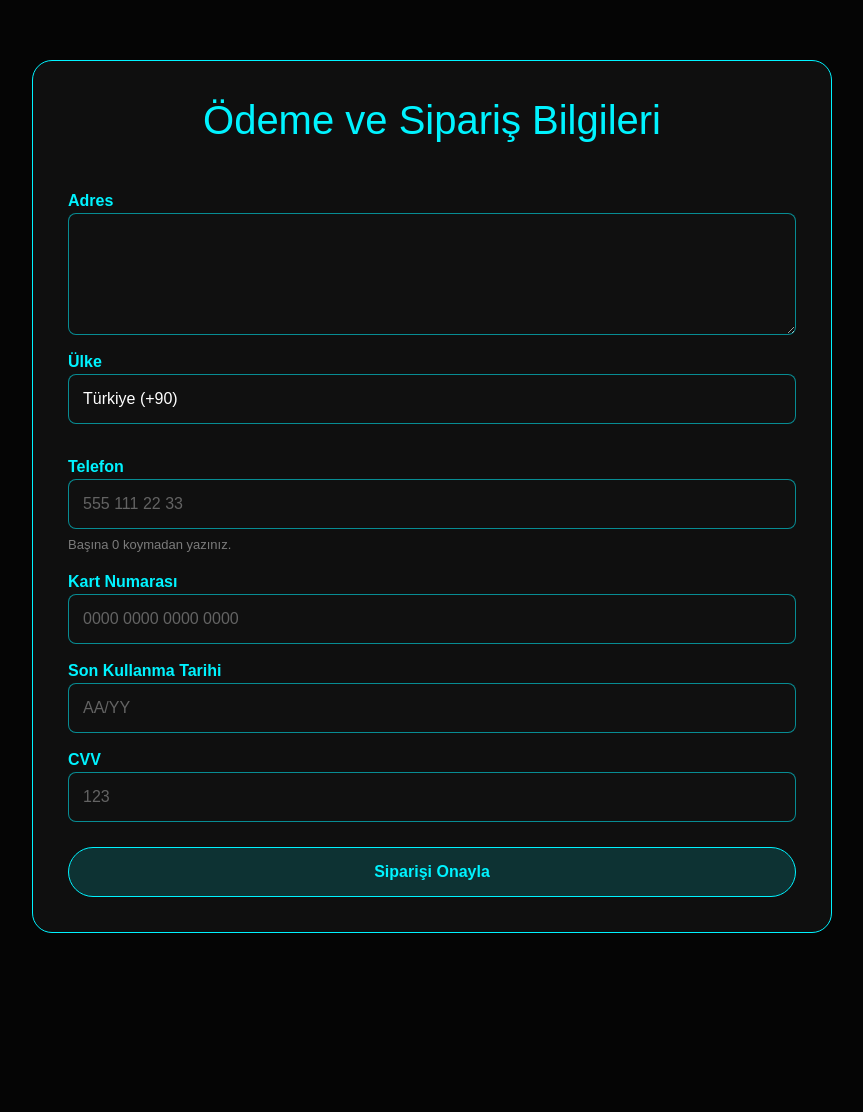
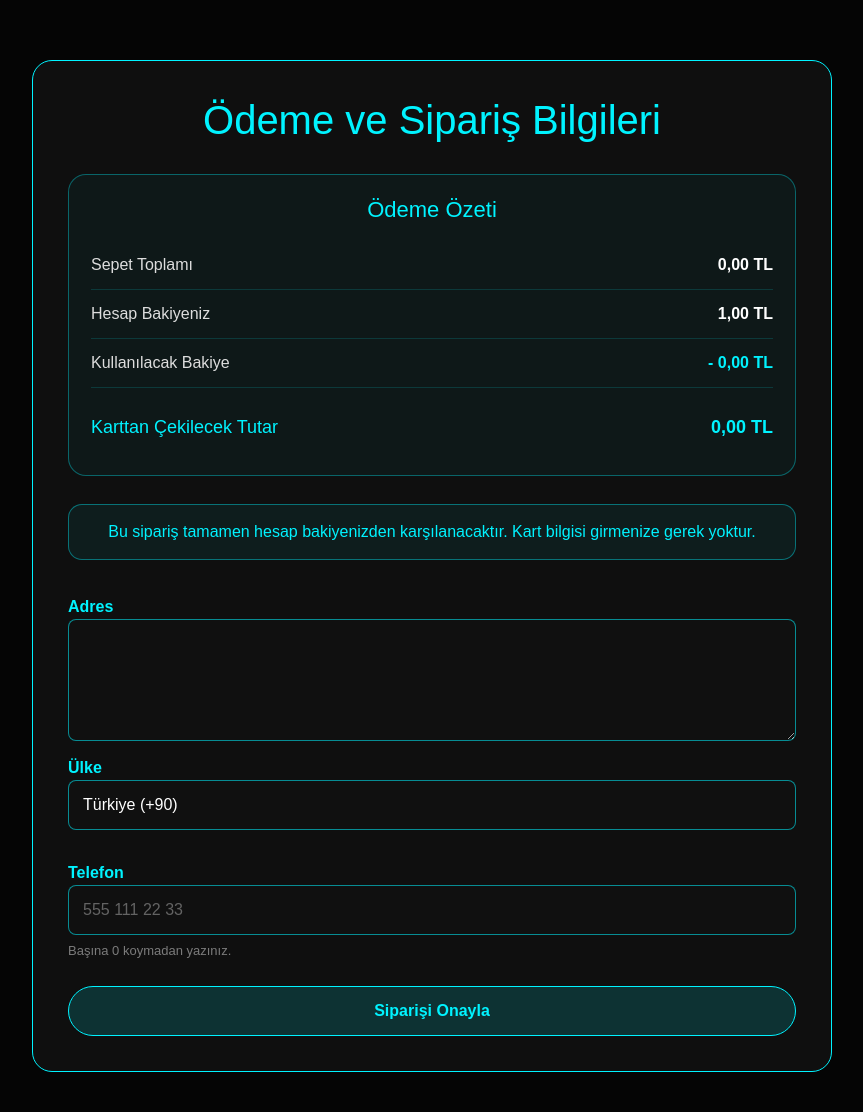
Before and after one commit to iremkalayci/jarvis-ai, a CodeIgniter 4 app: the page made by app/Views/checkout.php in a window 1280 px wide. Shown: the top 1112 px of the page, without its empty margins (208-1071 px from the left). Before the commit the page ends 933 px from the top, so only its background shows below. Run offline with PHP 8.4 and a stand-in for CodeIgniter, Linux system fonts and the light colour scheme; the template is opened without the code that fills it, so the values that code supplies are empty; some libraries are stand-ins or nearby versions.

Commit message:
Sipariş iptal, bakiye kullanımı ve ödeme özeti eklendi

```diff
--- a/app/Config/Routes.php
+++ b/app/Config/Routes.php
@@ -64,3 +64,7 @@ $routes->get('admin/kullanici-sil/(:num)', 'Admin::deleteUser/$1');
 $routes->get('admin/siparis-ileri/(:num)', 'Admin::nextStep/$1');
 $routes->get('hesap-aktif-et', 'Auth::reactivatePage');
 $routes->post('hesap-aktif-et', 'Auth::reactivateAccount');
+
+$routes->get('siparis-iptal/(:num)', 'Order::cancel/$1');
+$routes->get('teslim-aldim/(:num)', 'Order::delivered/$1');
+$routes->get('admin/siparis-ileri/(:num)', 'Admin::nextStep/$1');
--- a/app/Views/checkout.php
+++ b/app/Views/checkout.php
@@ -65,6 +65,66 @@
             color: rgba(255, 255, 255, 0.35) !important;
         }
 
+        .payment-summary {
+            border: 1px solid rgba(0,243,255,0.35);
+            background: rgba(0,243,255,0.04);
+            border-radius: 18px;
+            padding: 22px;
+            margin-bottom: 28px;
+        }
+
+        .payment-summary h3 {
+            color: #00f3ff;
+            font-size: 22px;
+            margin-bottom: 18px;
+            text-align: center;
+        }
+
+        .summary-row {
+            display: flex;
+            justify-content: space-between;
+            border-bottom: 1px solid rgba(0,243,255,0.15);
+            padding: 12px 0;
+            color: #ddd;
+        }
+
+        .summary-row:last-child {
+            border-bottom: none;
+        }
+
+        .summary-row strong {
+            color: #fff;
+        }
+
+        .balance-used strong {
+            color: #00f3ff;
+        }
+
+        .card-payment {
+            margin-top: 10px;
+            padding-top: 16px;
+        }
+
+        .card-payment span,
+        .card-payment strong {
+            color: #00f3ff;
+            font-size: 18px;
+        }
+
+        .alert-balance {
+            color: #00f3ff;
+            border: 1px solid rgba(0,243,255,0.4);
+            background: rgba(0,243,255,0.06);
+            border-radius: 14px;
+            padding: 15px;
+            margin-bottom: 20px;
+            text-align: center;
+        }
+
+        .card-fields.hidden {
+            display: none;
+        }
+
         .btn-neon {
             background: rgba(0,243,255,0.15);
             color: #00f3ff;
@@ -107,10 +167,64 @@
 
 <body>
 
+<?php
+    $cartTotal = 0;
+
+    foreach ($cart as $item) {
+        $price = isset($item['price']) ? (float)$item['price'] : 0;
+        $qty = isset($item['qty']) ? (int)$item['qty'] : 1;
+        $cartTotal += $price * $qty;
+    }
+
+    $balance = (float)(session()->get('balance') ?? 0);
+
+    $usedBalance = 0;
+    $cardPayment = $cartTotal;
+
+    if ($balance > 0) {
+        if ($balance >= $cartTotal) {
+            $usedBalance = $cartTotal;
+            $cardPayment = 0;
+        } else {
+            $usedBalance = $balance;
+            $cardPayment = $cartTotal - $balance;
+        }
+    }
+?>
+
 <div class="box">
     <h1>Ödeme ve Sipariş Bilgileri</h1>
 
     <form action="<?= base_url('siparis-olustur') ?>" method="post">
+        <div class="payment-summary">
+            <h3>Ödeme Özeti</h3>
+
+            <div class="summary-row">
+                <span>Sepet Toplamı</span>
+                <strong><?= number_format($cartTotal, 2, ',', '.') ?> TL</strong>
+            </div>
+
+            <div class="summary-row">
+                <span>Hesap Bakiyeniz</span>
+                <strong><?= number_format($balance, 2, ',', '.') ?> TL</strong>
+            </div>
+
+            <div class="summary-row balance-used">
+                <span>Kullanılacak Bakiye</span>
+                <strong>- <?= number_format($usedBalance, 2, ',', '.') ?> TL</strong>
+            </div>
+
+            <div class="summary-row card-payment">
+                <span>Karttan Çekilecek Tutar</span>
+                <strong><?= number_format($cardPayment, 2, ',', '.') ?> TL</strong>
+            </div>
+        </div>
+
+        <?php if ($cardPayment <= 0): ?>
+            <div class="alert-balance">
+                Bu sipariş tamamen hesap bakiyenizden karşılanacaktır. Kart bilgisi girmenize gerek yoktur.
+            </div>
+        <?php endif; ?>
 
         <label>Adres</label>
         <textarea name="address" class="form-control" rows="4" required></textarea>
@@ -128,24 +242,6 @@
             <option value="+32" data-length="9" data-placeholder="470 12 34 56">Belçika (+32)</option>
             <option value="+43" data-length="10" data-placeholder="660 1234567">Avusturya (+43)</option>
             <option value="+41" data-length="9" data-placeholder="76 123 45 67">İsviçre (+41)</option>
-            <option value="+7" data-length="10" data-placeholder="912 345 67 89">Rusya (+7)</option>
-            <option value="+380" data-length="9" data-placeholder="67 123 45 67">Ukrayna (+380)</option>
-            <option value="+994" data-length="9" data-placeholder="50 123 45 67">Azerbaycan (+994)</option>
-            <option value="+995" data-length="9" data-placeholder="555 12 34 56">Gürcistan (+995)</option>
-            <option value="+30" data-length="10" data-placeholder="691 234 5678">Yunanistan (+30)</option>
-            <option value="+359" data-length="9" data-placeholder="88 123 4567">Bulgaristan (+359)</option>
-            <option value="+40" data-length="9" data-placeholder="712 345 678">Romanya (+40)</option>
-            <option value="+966" data-length="9" data-placeholder="50 123 4567">Suudi Arabistan (+966)</option>
-            <option value="+971" data-length="9" data-placeholder="50 123 4567">Birleşik Arap Emirlikleri (+971)</option>
-            <option value="+20" data-length="10" data-placeholder="100 123 4567">Mısır (+20)</option>
-            <option value="+212" data-length="9" data-placeholder="600 123456">Fas (+212)</option>
-            <option value="+91" data-length="10" data-placeholder="98765 43210">Hindistan (+91)</option>
-            <option value="+86" data-length="11" data-placeholder="138 0013 8000">Çin (+86)</option>
-            <option value="+81" data-length="10" data-placeholder="90 1234 5678">Japonya (+81)</option>
-            <option value="+82" data-length="10" data-placeholder="10 1234 5678">Güney Kore (+82)</option>
-            <option value="+61" data-length="9" data-placeholder="412 345 678">Avustralya (+61)</option>
-            <option value="+55" data-length="11" data-placeholder="11 91234 5678">Brezilya (+55)</option>
-            <option value="+52" data-length="10" data-placeholder="55 1234 5678">Meksika (+52)</option>
         </select>
 
         <label>Telefon</label>
@@ -162,6 +258,7 @@
 
         <input type="hidden" name="phone" id="phoneFull">
 
+        <div class="card-fields <?= $cardPayment <= 0 ? 'hidden' : '' ?>">
             <label>Kart Numarası</label>
             <input
                 type="text"
@@ -171,7 +268,7 @@
                 maxlength="19"
                 inputmode="numeric"
                 autocomplete="cc-number"
-            required
+                <?= $cardPayment > 0 ? 'required' : '' ?>
             >
 
             <label>Son Kullanma Tarihi</label>
@@ -183,7 +280,7 @@
                 maxlength="5"
                 inputmode="numeric"
                 autocomplete="cc-exp"
-            required
+                <?= $cardPayment > 0 ? 'required' : '' ?>
             >
 
             <label>CVV</label>
@@ -195,8 +292,9 @@
                 maxlength="3"
                 inputmode="numeric"
                 autocomplete="cc-csc"
-            required
+                <?= $cardPayment > 0 ? 'required' : '' ?>
             >
+        </div>
 
         <button type="submit" class="btn-neon">
             Siparişi Onayla
@@ -220,21 +318,10 @@
     function formatTurkeyPhone(digits) {
         let formatted = '';
 
-        if (digits.length > 0) {
-            formatted = digits.substring(0, 3);
-        }
-
-        if (digits.length > 3) {
-            formatted += ' ' + digits.substring(3, 6);
-        }
-
-        if (digits.length > 6) {
-            formatted += ' ' + digits.substring(6, 8);
-        }
-
-        if (digits.length > 8) {
-            formatted += ' ' + digits.substring(8, 10);
-        }
+        if (digits.length > 0) formatted = digits.substring(0, 3);
+        if (digits.length > 3) formatted += ' ' + digits.substring(3, 6);
+        if (digits.length > 6) formatted += ' ' + digits.substring(6, 8);
+        if (digits.length > 8) formatted += ' ' + digits.substring(8, 10);
 
         return formatted;
     }
@@ -263,13 +350,7 @@
 
         digits = digits.substring(0, maxLength);
 
-        let formatted = '';
-
-        if (code === '+90') {
-            formatted = formatTurkeyPhone(digits);
-        } else {
-            formatted = formatGenericPhone(digits);
-        }
+        let formatted = code === '+90' ? formatTurkeyPhone(digits) : formatGenericPhone(digits);
 
         phoneInput.value = formatted;
         phoneFull.value = formatted ? code + ' ' + formatted : '';
@@ -281,12 +362,15 @@
         updatePhonePlaceholder();
     });
 
+    if (cardNumber) {
         cardNumber.addEventListener('input', function () {
             let value = this.value.replace(/\D/g, '');
             value = value.substring(0, 16);
             this.value = value.replace(/(.{4})/g, '$1 ').trim();
         });
+    }
 
+    if (expiryDate) {
         expiryDate.addEventListener('input', function () {
             let value = this.value.replace(/\D/g, '');
             value = value.substring(0, 4);
@@ -297,10 +381,13 @@
 
             this.value = value;
         });
+    }
 
+    if (cvv) {
         cvv.addEventListener('input', function () {
             this.value = this.value.replace(/\D/g, '').substring(0, 3);
         });
+    }
 
     document.querySelector('form').addEventListener('submit', function () {
         formatPhoneNumber();
```
Also changed, not shown: app/Controllers/Order.php (+63 -34 lines), app/Views/my_orders.php (+109 -11 lines), 5 other files. Lines whose indentation alone changed are shown as unchanged.
